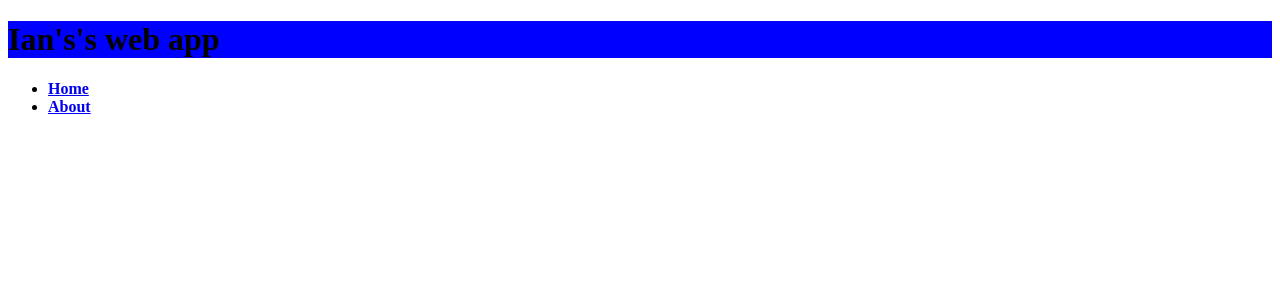
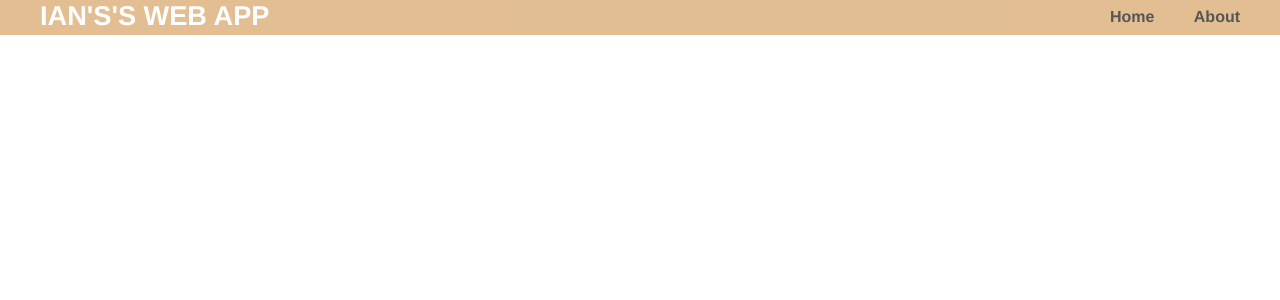
Before and after one commit to tyl3452/work-topics-ischeff, a Python web app: template flask/templates/layout.html in a window 1280 px wide. Shown: the top 300 px of the page. Run offline with Jinja, Linux system fonts and the light colour scheme; the template is opened without the code that fills it, so the values that code supplies are empty.

Commit message:
modified

```diff
--- a/flask/static/style.css
+++ b/flask/static/style.css
@@ -1,3 +1,79 @@
-h1 {background-color: blue;}
+/* h1 {background-color: blue;}
 
-li:hover {background-color: red;}
+li:hover {background-color: red;} */
+body {
+  margin: 0;
+  padding: 0;
+  font-family: "Helvetica Neue", Helvetica, Arial, sans-serif;
+  color: #444;
+}
+/*
+ * Formatting the header area
+ */
+header {
+  background-color: #DFB887;
+  height: 35px;
+  width: 100%;
+  opacity: .9;
+  margin-bottom: 10px;
+}
+header h1.logo {
+  margin: 0;
+  font-size: 1.7em;
+  color: #fff;
+  text-transform: uppercase;
+  float: left;
+}
+header h1.logo:hover {
+  color: #fff;
+  text-decoration: none;
+}
+/*
+ * Centering the body content
+ */
+.container {
+  width: 1200px;
+  margin: 0 auto;
+}
+div.home {
+  padding: 10px 0 30px 0;
+  background-color: #E6E6FA;
+  -webkit-border-radius: 6px;
+     -moz-border-radius: 6px;
+          border-radius: 6px;
+}
+div.about {
+  padding: 10px 0 30px 0;
+  background-color: #E6E6FA;
+  -webkit-border-radius: 6px;
+     -moz-border-radius: 6px;
+          border-radius: 6px;
+}
+h2 {
+  font-size: 3em;
+  margin-top: 40px;
+  text-align: center;
+  letter-spacing: -2px;
+}
+h3 {
+  font-size: 1.7em;
+  font-weight: 100;
+  margin-top: 30px;
+  text-align: center;
+  letter-spacing: -1px;
+  color: #999;
+}
+.menu {
+  float: right;
+  margin-top: 8px;
+}
+.menu li {
+  display: inline;
+}
+.menu li + li {
+  margin-left: 35px;
+}
+.menu li a {
+  color: #444;
+  text-decoration: none;
+}
```
